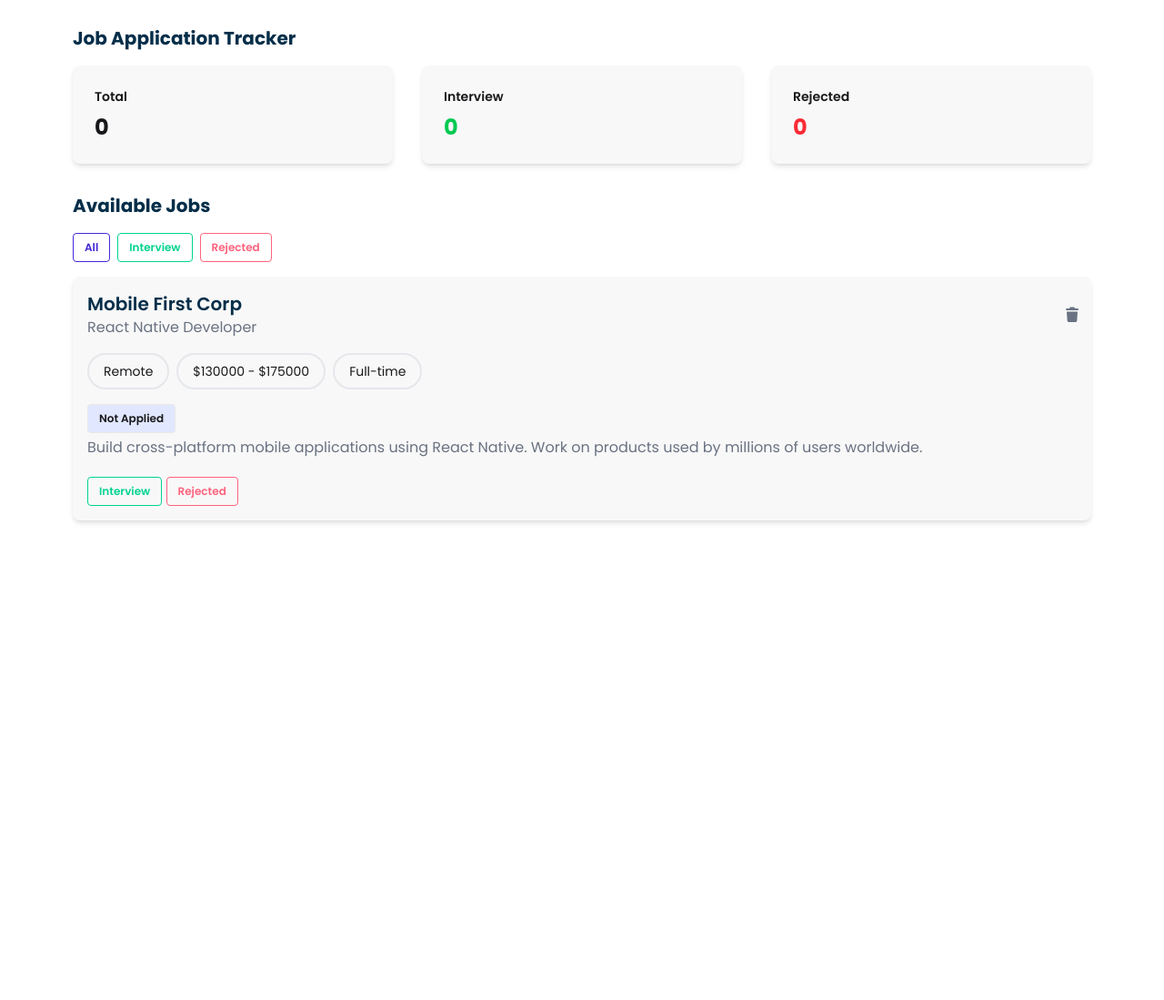
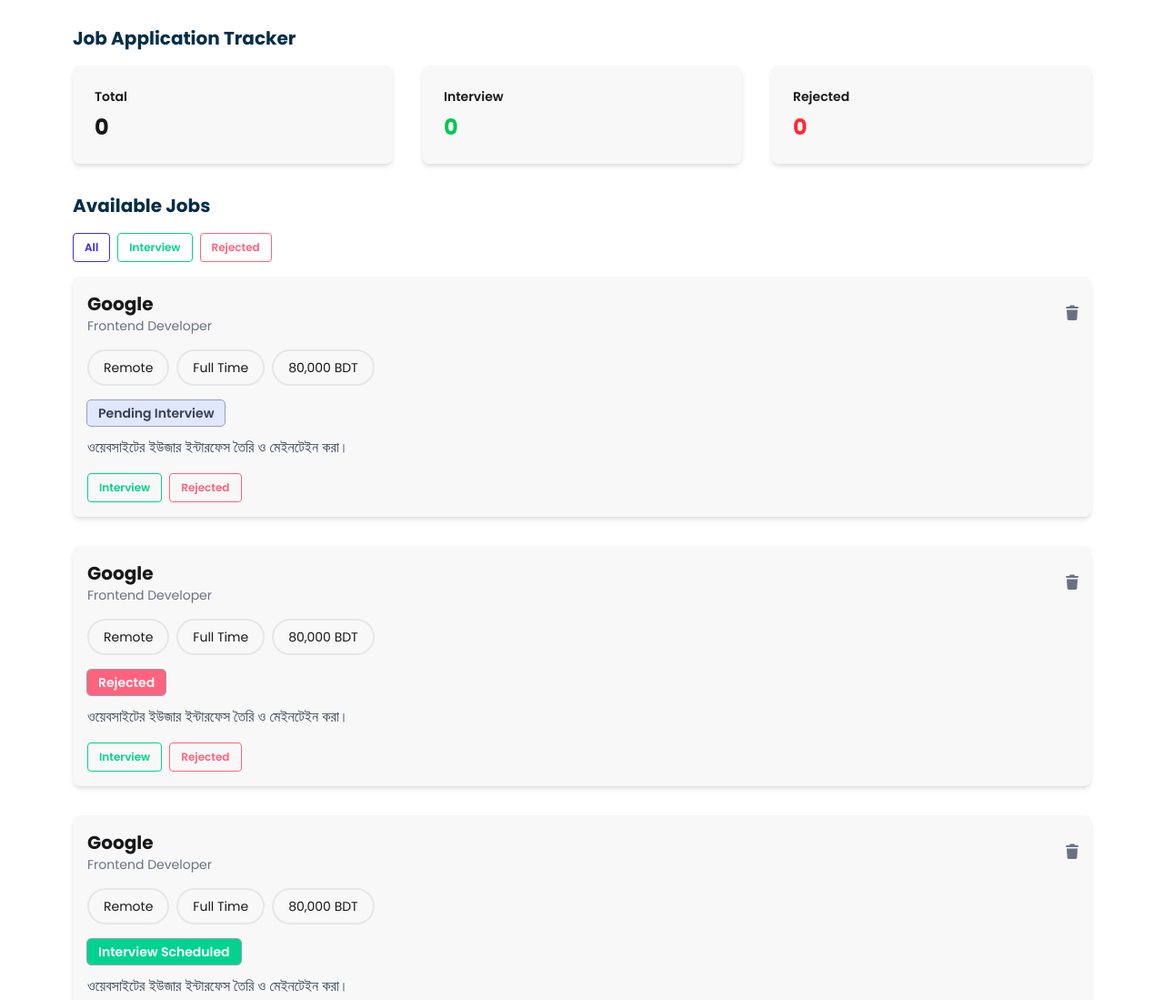
Before and after one commit to mdruhulamins786/Assignment-4-13, a plain HTML site: page index.html in a window 1280 px wide. Shown: the top 1099 px of the page at 91% size. Before the commit the page ends 800 px from the top, so only its background shows below. Drawn offline with nearby package versions, Linux system fonts and the light colour scheme.

Commit message:
add app.js file and show data ui or delete functionality

```diff
--- /dev/null
+++ b/app.js
@@ -0,0 +1,95 @@
+const jobs = [
+  {
+    id: crypto.randomUUID(),
+    companyName: "Google",
+    position: "Frontend Developer",
+    location: "Remote",
+    type: "Full Time",
+    salary: "80,000 BDT",
+    description: "ওয়েবসাইটের ইউজার ইন্টারফেস তৈরি ও মেইনটেইন করা।",
+    interview: false,
+    rejected: false,
+  },
+  {
+    id: crypto.randomUUID(),
+    companyName: "Google",
+    position: "Frontend Developer",
+    location: "Remote",
+    type: "Full Time",
+    salary: "80,000 BDT",
+    description: "ওয়েবসাইটের ইউজার ইন্টারফেস তৈরি ও মেইনটেইন করা।",
+    interview: false,
+    rejected: true,
+  },
+  {
+    id: crypto.randomUUID(),
+    companyName: "Google",
+    position: "Frontend Developer",
+    location: "Remote",
+    type: "Full Time",
+    salary: "80,000 BDT",
+    description: "ওয়েবসাইটের ইউজার ইন্টারফেস তৈরি ও মেইনটেইন করা।",
+    interview: true,
+    rejected: false,
+  },
+];
+
+const jobListContainer = document.getElementById("job-list");
+
+function renderJobs() {
+  jobListContainer.innerHTML = "";
+  jobs.forEach((job) => {
+    const jobCard = document.createElement("div");
+    jobCard.className = "bg-base-200 p-4 rounded-lg shadow-md";
+
+    let statusClass = "bg-primary-content text-gray-700 outline-gray-400";
+    let statusText = "Pending Interview";
+
+    if (job.interview) {
+      statusClass = "bg-success text-white";
+      statusText = "Interview Scheduled";
+    }
+
+    if (job.rejected) {
+      statusClass = "bg-error text-white";
+      statusText = "Rejected";
+    }
+
+    jobCard.innerHTML = `
+            <div class="flex justify-between items-center">
+                <div>
+                    <h2 class="text-xl font-bold">${job.companyName}</h2>
+                    <p class="text-sm text-gray-500">${job.position}</p>
+                </div>
+                <div>
+                    <i class="fa fa-trash text-gray-500 cursor-pointer p-3 text-center hover:text-red-500 transition duration-200"></i>
+                </div>
+            </div>
+            <p class="flex flex-row items-center text-center flex-wrap gap-2 text-sm my-4">
+                <span class="border-2 border-gray-200 rounded-full py-2 px-4">${job.location}</span>
+                <span class="border-2 border-gray-200 rounded-full py-2 px-4">${job.type}</span>
+                <span class="border-2 border-gray-200 rounded-full py-2 px-4">${job.salary}</span>
+            </p>
+             <p
+              class="inline-block ${statusClass} mb-3 text-sm px-3 py-1 outline outline-gray-400 text-gray-700 rounded font-semibold"
+            >
+              ${statusText}
+            </p>
+            <p class="text-gray-700 mb-4">${job.description}</p>
+            <div class="flex gap-2">
+                <button class="btn btn-sm btn-outline btn-success">Interview</button>
+                <button class="btn btn-sm btn-outline btn-error">Rejected</button>
+            </div>
+        `;
+    jobListContainer.appendChild(jobCard);
+
+    const deleteBtn = jobCard.querySelector(".fa-trash");
+    deleteBtn.addEventListener("click", () => {
+      const index = jobs.findIndex((j) => j.id === job.id);
+      jobs.splice(index, 1);
+      renderJobs();
+    });
+  });
+}
+
+renderJobs();
--- a/index.html
+++ b/index.html
@@ -95,7 +95,8 @@
         </nav>
 
         <!-- jon information -->
-        <section class="flex flex-col gap-8">
+        <section id="job-list" class="flex flex-col gap-8">
+          <!-- card -->
           <div class="bg-base-200 p-4 rounded-lg shadow-md">
             <div class="flex justify-between items-center">
               <div>
@@ -115,7 +116,9 @@
             </div>
 
             <div>
-              <p class="flex flex-row items-center text-center flex-wrap gap-2 text-sm my-4">
+              <p
+                class="flex flex-row items-center text-center flex-wrap gap-2 text-sm my-4"
+              >
                 <span class="border-2 border-gray-200 rounded-full py-2 px-4"
                   >Remote</span
                 >
@@ -128,7 +131,11 @@
               </p>
             </div>
 
-            <button class="btn btn-sm bg-primary-content">Not Applied</button>
+            <p
+              class="inline-block bg-primary-content text-sm px-3 py-1 outline outline-gray-400 text-gray-700 rounded font-semibold"
+            >
+              Pending Interview
+            </p>
             <p class="text-gray-500 mt-1">
               Build cross-platform mobile applications using React Native. Work
               on products used by millions of users worldwide.
@@ -144,5 +151,8 @@
       </div>
       <!-- job list end -->
     </div>
+
+    <!-- js -->
+    <script src="./app.js"></script>
   </body>
 </html>
```
